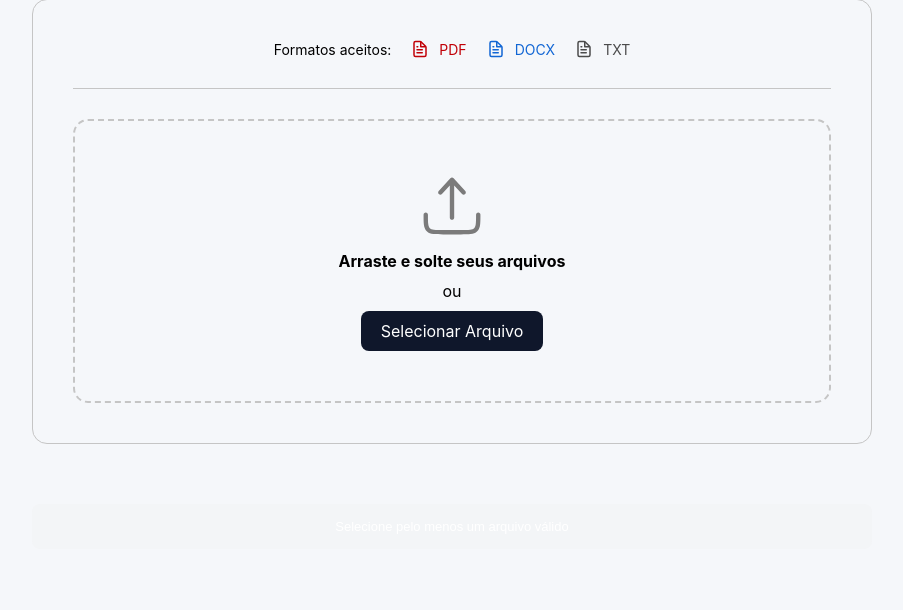
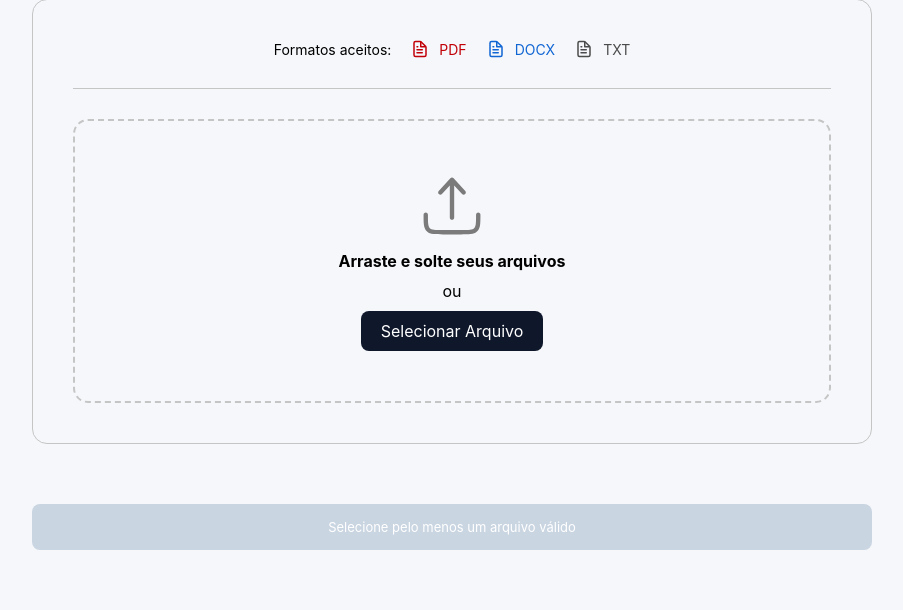
Before and after one commit to SatiroDev/Agentes-da-Inclusao, a Flask app: page /upload in a window 1280 px wide. Shown: the part 190-800 px from the top of the page, without its empty margins (188-1091 px from the left). Run offline with Flask 3, Linux system fonts and the light colour scheme.

Commit message:
refactor(upload): modifica botão e adiciona rota do chat

```diff
--- a/src/templates/upload.html
+++ b/src/templates/upload.html
@@ -79,9 +79,9 @@
                 </div>
             </div>
             <div class="areaBotaoEnviar">
-                <button class="btnEnviar" disabled>
+                <a class="btnEnviar disabled" href="{{ url_for('chat') }}">
                     Selecione pelo menos um arquivo válido
-                </button>
+                </a>
             </div>
         </div>
     </main>
```
